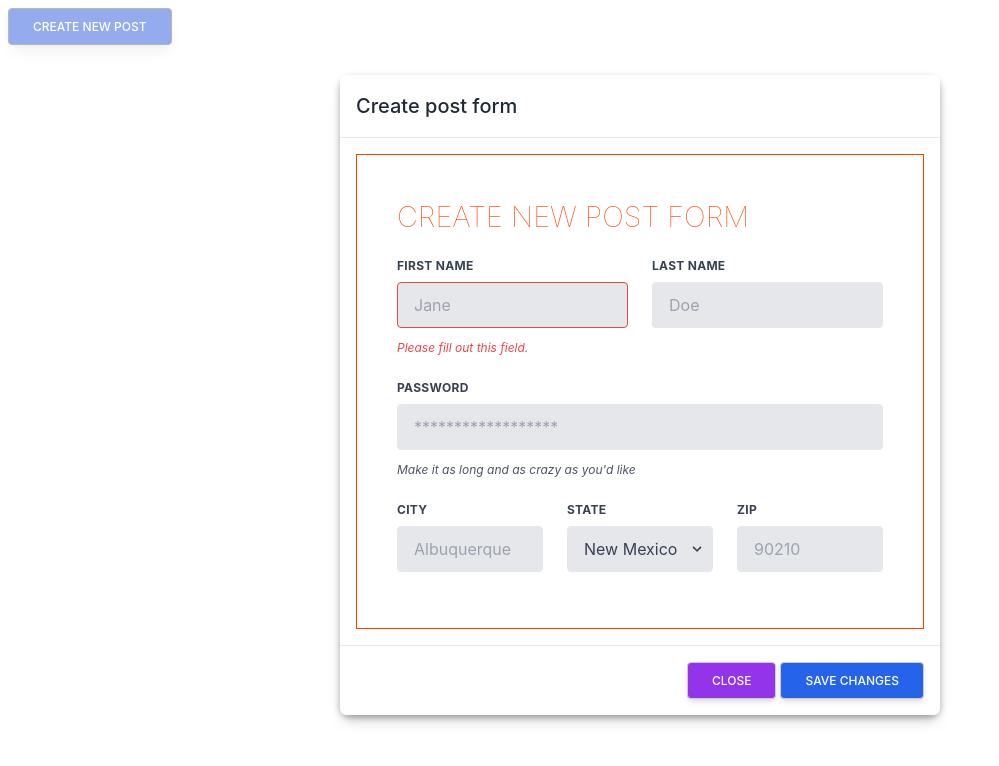
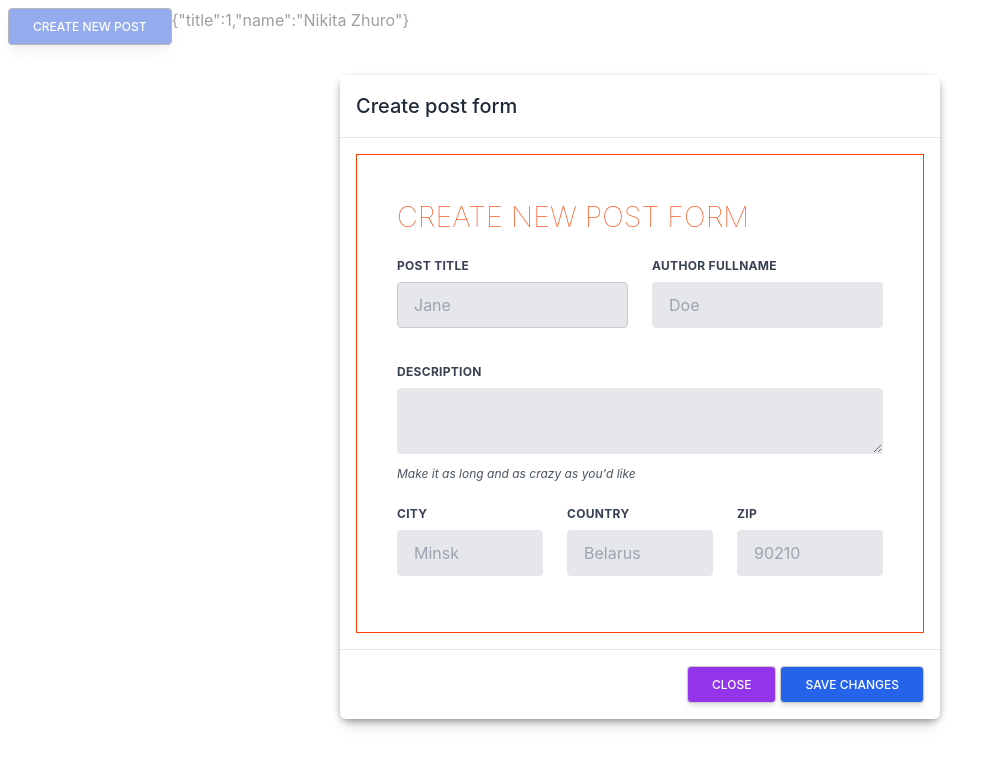
Before and after one commit to nikitazhuro/svelte-webpack-test-app, a Svelte app: page / in a window 1280 px wide. Both pictures are taken after a click on the button "CREATE NEW POST". Shown: the top 766 px of the page, without its empty margins (0-999 px from the left). Built offline with nearby package versions, Linux system fonts and the light colour scheme.

Commit message:
add create new post logic, add modal logic

```diff
--- a/src/App.svelte
+++ b/src/App.svelte
@@ -1,11 +1,24 @@
 <script>
+  import { postList } from './store/postStore';
   import Modal from './components/Modal.svelte';
 
   import './app.css'
+
+  let countValue;
+
+  postList.subscribe(value => {
+    countValue = value;
+  });
 </script>
 
 <div class="flex">
   <Modal />
+  <hr />
+  {#each countValue as elem}
+	<div>
+		{JSON.stringify(elem)}
+	</div>
+{/each}
 </div>
 
 <!-- <main>
--- a/src/components/NewPostForm/PostFormBody.svelte
+++ b/src/components/NewPostForm/PostFormBody.svelte
@@ -1,3 +1,158 @@
+<script>
+  import { postList } from '../../store/postStore';
+  export let closeModalHandler;
+
+  let postTitle = '', authorFullName = '', description = '', city = '', country = '', zipCode = '';
+
+  const changePostTitle = (e) => {
+    postTitle = e.target.value;
+  }
+
+  const changeAuthorFullNamee = (e) => {
+    authorFullName = e.target.value;
+  }
+
+  const changeDescription = (e) => {
+    description = e.target.value;
+  }
+
+  const changeCity = (e) => {
+    city = e.target.value;
+  }
+
+  const changeCountry = (e) => {
+    country = e.target.value;
+  }
+
+  const changeZipCode = (e) => {
+    zipCode = e.target.value;
+  }
+
+  const createNewPost = () => {
+    const postData = {
+      title: postTitle,
+      author: {
+        fullname: authorFullName,
+        city,
+        country,
+        zip: zipCode,
+      },
+      description,
+    }
+
+    postList.update((value) => {
+      return value = [...value, postData];
+    })
+  }
+</script>
+
+<div class="modal-body relative p-4">
+<div class="CreatePostCard">
+  <div class="CreatePostTitle">
+    Create new post form
+  </div>
+  <form class="w-full max-w-lg mt-5">
+    <div class="flex flex-wrap -mx-3 mb-6">
+      <div class="w-full md:w-1/2 px-3 mb-6 md:mb-0">
+        <label class="block uppercase tracking-wide text-gray-700 text-xs font-bold mb-2" for="grid-first-name">
+          Post title
+        </label>
+        <input
+          class="appearance-none block w-full bg-gray-200 text-gray-700 border rounded py-3 px-4 mb-3 leading-tight focus:outline-none focus:bg-white"
+          id="grid-first-name"
+          on:change={changePostTitle}
+          type="text"
+          placeholder="Jane"
+        >
+      </div>
+      <div class="w-full md:w-1/2 px-3">
+        <label class="block uppercase tracking-wide text-gray-700 text-xs font-bold mb-2" for="grid-last-name">
+          Author fullname
+        </label>
+        <input
+          class="appearance-none block w-full bg-gray-200 text-gray-700 border border-gray-200 rounded py-3 px-4 leading-tight focus:outline-none focus:bg-white focus:border-gray-500"
+          id="grid-last-name"
+          on:change={changeAuthorFullNamee}
+          type="text"
+          placeholder="Doe">
+      </div>
+    </div>
+    <div class="flex flex-wrap -mx-3 mb-6">
+      <div class="w-full px-3">
+        <label class="block uppercase tracking-wide text-gray-700 text-xs font-bold mb-2" for="grid-password">
+          Description
+        </label>
+        <textarea
+          class="appearance-none block w-full bg-gray-200 text-gray-700 border border-gray-200 rounded py-3 px-4 mb-3 leading-tight focus:outline-none focus:bg-white focus:border-gray-500"
+          id="grid-password"
+          on:change={changeDescription}
+        ></textarea>
+        <p class="text-gray-600 text-xs italic">Make it as long and as crazy as you'd like</p>
+      </div>
+    </div>
+    <div class="flex flex-wrap -mx-3 mb-2">
+      <div class="w-full md:w-1/3 px-3 mb-6 md:mb-0">
+        <label class="block uppercase tracking-wide text-gray-700 text-xs font-bold mb-2" for="grid-city">
+          City
+        </label>
+        <input
+          class="appearance-none block w-full bg-gray-200 text-gray-700 border border-gray-200 rounded py-3 px-4 leading-tight focus:outline-none focus:bg-white focus:border-gray-500"
+          id="grid-city"
+          type="text"
+          on:change={changeCity}
+          placeholder="Minsk"
+        >
+      </div>
+      <div class="w-full md:w-1/3 px-3 mb-6 md:mb-0">
+        <label class="block uppercase tracking-wide text-gray-700 text-xs font-bold mb-2" for="grid-state">
+          Country
+        </label>
+        <input
+          class="appearance-none block w-full bg-gray-200 text-gray-700 border border-gray-200 rounded py-3 px-4 leading-tight focus:outline-none focus:bg-white focus:border-gray-500"
+          id="grid-state"
+          type="text"
+          on:change={changeCountry}
+          placeholder="Belarus"
+        >
+      </div>
+      <div class="w-full md:w-1/3 px-3 mb-6 md:mb-0">
+        <label class="block uppercase tracking-wide text-gray-700 text-xs font-bold mb-2" for="grid-zip">
+          Zip
+        </label>
+        <input
+          class="appearance-none block w-full bg-gray-200 text-gray-700 border border-gray-200 rounded py-3 px-4 leading-tight focus:outline-none focus:bg-white focus:border-gray-500"
+          id="grid-zip"
+          type="text"
+          on:change={changeZipCode}
+          placeholder="90210"
+        >
+      </div>
+    </div>
+</div>
+</div>
+<div
+class="modal-footer flex flex-shrink-0 flex-wrap items-center justify-end p-4 border-t border-gray-200 rounded-b-md">
+<button
+  on:click={closeModalHandler}
+  type="button"
+  class="px-6 py-2.5 bg-purple-600 text-white font-medium text-xs leading-tight uppercase
+    rounded shadow-md hover:bg-purple-700 hover:shadow-lg focus:bg-purple-700 focus:shadow-lg focus:outline-none focus:ring-0
+    active:bg-purple-800 active:shadow-lg transition duration-150 ease-in-out"
+  data-bs-dismiss="modal"
+  >
+    Close
+  </button>
+<button
+  on:click={createNewPost}
+  type="button"
+  class="px-6 py-2.5 bg-blue-600 text-white font-medium text-xs leading-tight uppercase rounded
+    shadow-md hover:bg-blue-700 hover:shadow-lg focus:bg-blue-700 focus:shadow-lg focus:outline-none focus:ring-0
+    active:bg-blue-800 active:shadow-lg transition duration-150 ease-in-out ml-1"
+>
+  Save changes
+</button>
+</div>
+
 <style>
   .CreatePostCard {
     border: 1px solid #ff3e00;
@@ -10,65 +165,3 @@
 		font-weight: 100;
   }
 </style>
-
-<div class="modal-body relative p-4">
-<div class="CreatePostCard">
-  <div class="CreatePostTitle">
-    Create new post form
-  </div>
-  <form class="w-full max-w-lg mt-5">
-    <div class="flex flex-wrap -mx-3 mb-6">
-      <div class="w-full md:w-1/2 px-3 mb-6 md:mb-0">
-        <label class="block uppercase tracking-wide text-gray-700 text-xs font-bold mb-2" for="grid-first-name">
-          First Name
-        </label>
-        <input class="appearance-none block w-full bg-gray-200 text-gray-700 border border-red-500 rounded py-3 px-4 mb-3 leading-tight focus:outline-none focus:bg-white" id="grid-first-name" type="text" placeholder="Jane">
-        <p class="text-red-500 text-xs italic">Please fill out this field.</p>
-      </div>
-      <div class="w-full md:w-1/2 px-3">
-        <label class="block uppercase tracking-wide text-gray-700 text-xs font-bold mb-2" for="grid-last-name">
-          Last Name
-        </label>
-        <input class="appearance-none block w-full bg-gray-200 text-gray-700 border border-gray-200 rounded py-3 px-4 leading-tight focus:outline-none focus:bg-white focus:border-gray-500" id="grid-last-name" type="text" placeholder="Doe">
-      </div>
-    </div>
-    <div class="flex flex-wrap -mx-3 mb-6">
-      <div class="w-full px-3">
-        <label class="block uppercase tracking-wide text-gray-700 text-xs font-bold mb-2" for="grid-password">
-          Password
-        </label>
-        <input class="appearance-none block w-full bg-gray-200 text-gray-700 border border-gray-200 rounded py-3 px-4 mb-3 leading-tight focus:outline-none focus:bg-white focus:border-gray-500" id="grid-password" type="password" placeholder="******************">
-        <p class="text-gray-600 text-xs italic">Make it as long and as crazy as you'd like</p>
-      </div>
-    </div>
-    <div class="flex flex-wrap -mx-3 mb-2">
-      <div class="w-full md:w-1/3 px-3 mb-6 md:mb-0">
-        <label class="block uppercase tracking-wide text-gray-700 text-xs font-bold mb-2" for="grid-city">
-          City
-        </label>
-        <input class="appearance-none block w-full bg-gray-200 text-gray-700 border border-gray-200 rounded py-3 px-4 leading-tight focus:outline-none focus:bg-white focus:border-gray-500" id="grid-city" type="text" placeholder="Albuquerque">
-      </div>
-      <div class="w-full md:w-1/3 px-3 mb-6 md:mb-0">
-        <label class="block uppercase tracking-wide text-gray-700 text-xs font-bold mb-2" for="grid-state">
-          State
-        </label>
-        <div class="relative">
-          <select class="block appearance-none w-full bg-gray-200 border border-gray-200 text-gray-700 py-3 px-4 pr-8 rounded leading-tight focus:outline-none focus:bg-white focus:border-gray-500" id="grid-state">
-            <option>New Mexico</option>
-            <option>Missouri</option>
-            <option>Texas</option>
-          </select>
-          <div class="pointer-events-none absolute inset-y-0 right-0 flex items-center px-2 text-gray-700">
-            <svg class="fill-current h-4 w-4" xmlns="http://www.w3.org/2000/svg" viewBox="0 0 20 20"><path d="M9.293 12.95l.707.707L15.657 8l-1.414-1.414L10 10.828 5.757 6.586 4.343 8z"/></svg>
-          </div>
-        </div>
-      </div>
-      <div class="w-full md:w-1/3 px-3 mb-6 md:mb-0">
-        <label class="block uppercase tracking-wide text-gray-700 text-xs font-bold mb-2" for="grid-zip">
-          Zip
-        </label>
-        <input class="appearance-none block w-full bg-gray-200 text-gray-700 border border-gray-200 rounded py-3 px-4 leading-tight focus:outline-none focus:bg-white focus:border-gray-500" id="grid-zip" type="text" placeholder="90210">
-      </div>
-    </div>
-</div>
-</div>
--- a/src/components/NewPostForm/PostFormFooter.svelte
+++ b/src/components/NewPostForm/PostFormFooter.svelte
@@ -1,5 +1,5 @@
 <script>
-  let closeModalHandler;
+  export let closeModalHandler;
 </script>
 
 <div
--- a/src/components/NewPostForm/PostFormRoot.svelte
+++ b/src/components/NewPostForm/PostFormRoot.svelte
@@ -9,7 +9,6 @@ import PostFormBody from "./PostFormBody.svelte";
 
 </script>
 <div
-  on:click={closeModalHandler}
   class="Modal modal fade fixed top-0 left-0 {showModal ? '' : 'hidden'} w-full h-full outline-none overflow-x-hidden overflow-y-auto"
   id="exampleModal"
   tabindex="-1"
@@ -20,8 +19,7 @@ import PostFormBody from "./PostFormBody.svelte";
     <div
       class="modal-content border-none shadow-lg relative flex flex-col w-full pointer-events-auto bg-white bg-clip-padding rounded-md outline-none text-current">
       <PostFormTitle />
-      <PostFormBody />
-      <PostFormFooter closeModalHandler={closeModalHandler} />
+      <PostFormBody closeModalHandler={closeModalHandler} />
     </div>
   </div>
 </div>
--- /dev/null
+++ b/src/store/postStore.js
@@ -0,0 +1,5 @@
+import { writable } from "svelte/store";
+
+export const postList = writable([
+  { title: 1, name: 'Nikita Zhuro' }
+]);
```
Also changed, not shown: src/components/Post/PostItem.svelte (added).
